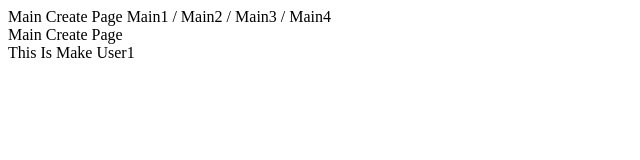
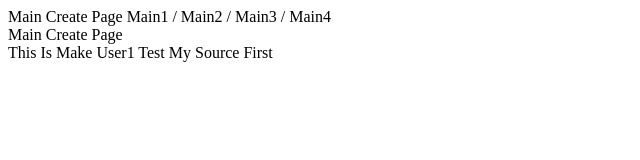
Before and after one commit to goinmul74/company-project, a plain HTML site: page index.html in a window 1280 px wide. Shown: the whole page, without its empty margins (0-640 px from the left). Drawn offline with Linux system fonts and the light colour scheme.

Commit message:
USER1 : Second Commit

```diff
--- a/index.html
+++ b/index.html
@@ -9,7 +9,7 @@
     <nav>Main Create Page Main1 / Main2 / Main3 / Main4</nav>
     <main></main>
     <nav>Main Create Page</nav>
-    <main>This Is Make User1</main>
+    <main>This Is Make User1 Test My Source First</main>
     <footer></footer>
   </body>
 </html>
```
